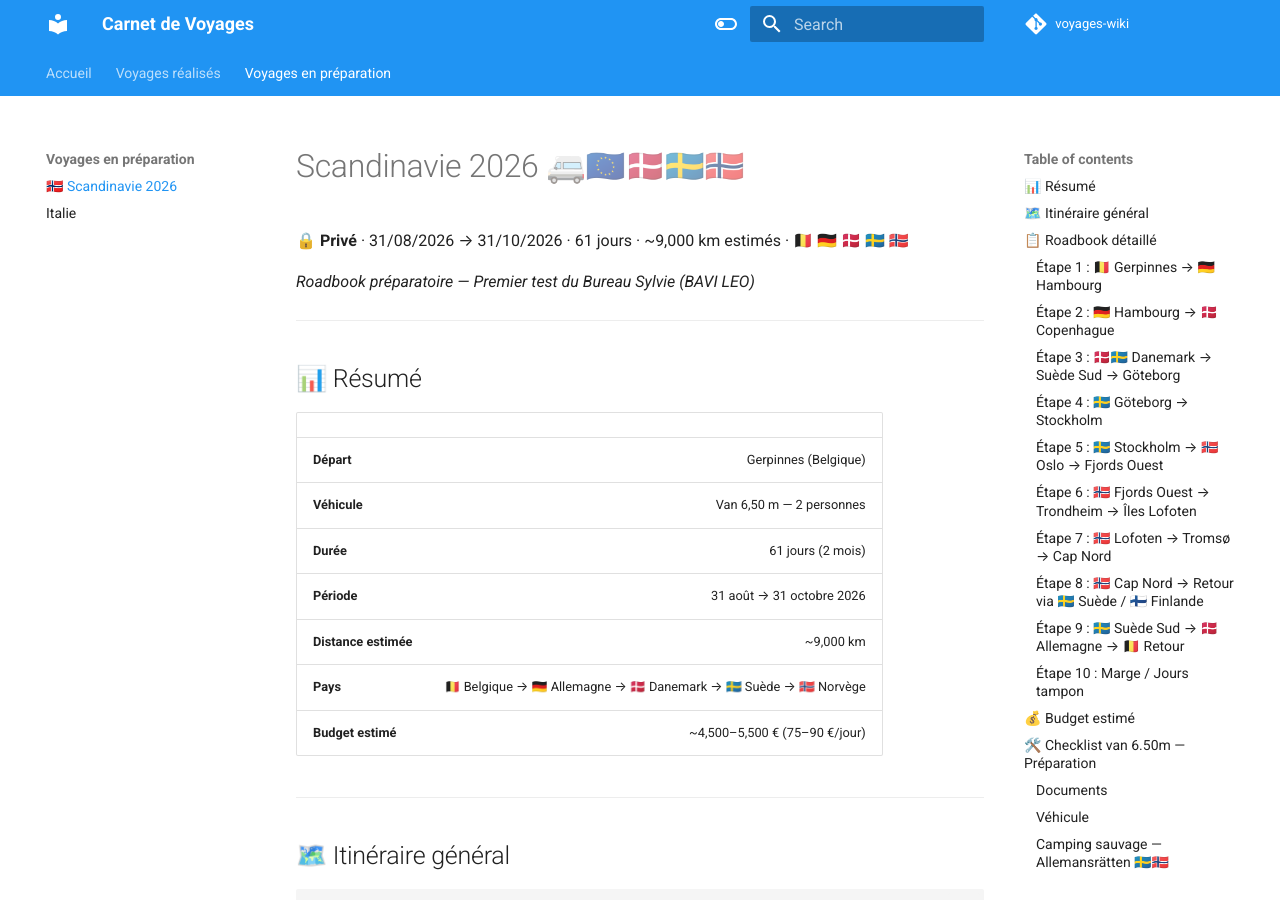
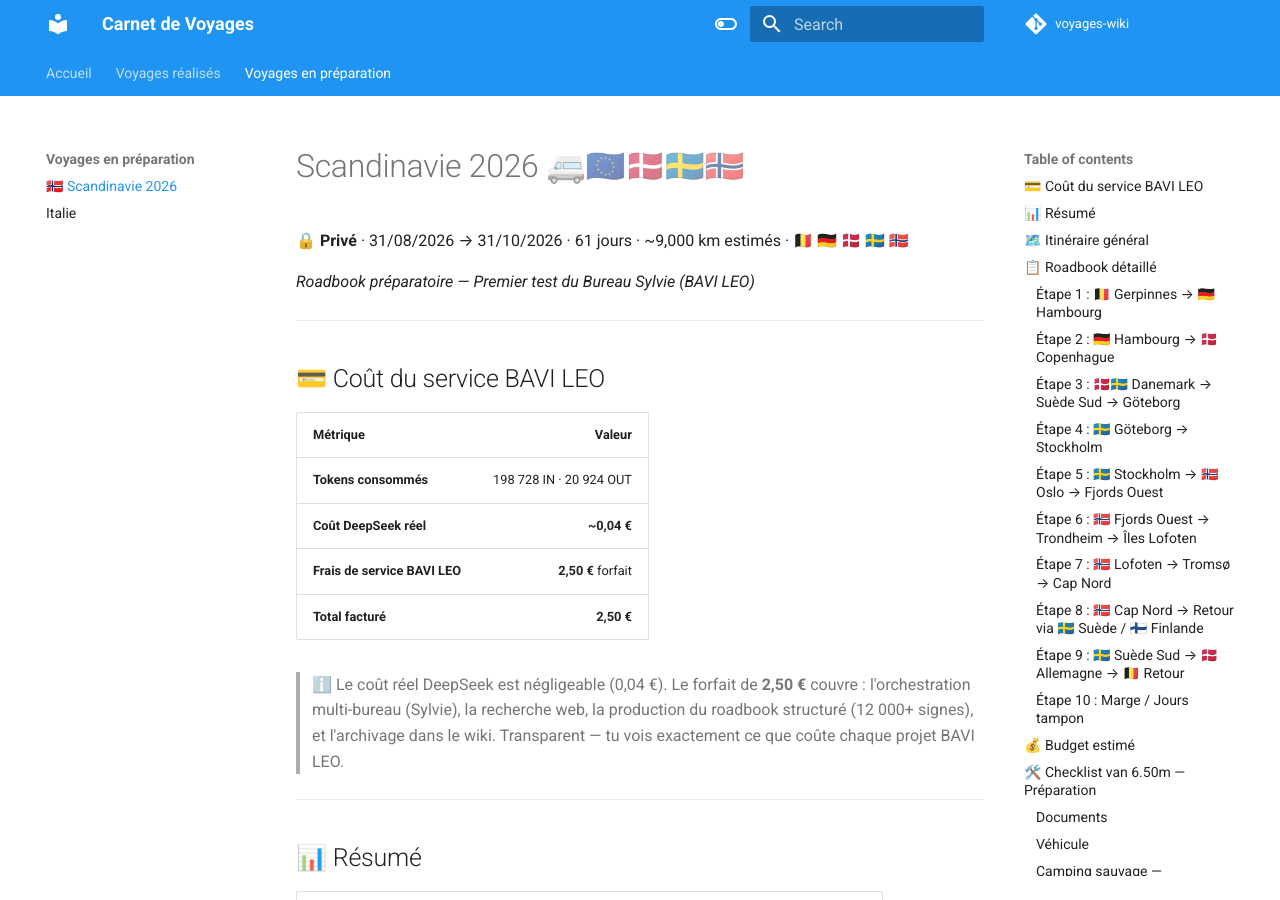
Before and after one commit to christophedanhier-hash/voyages-wiki, an MkDocs documentation site: the page built from docs/scandinavie-2026/index.md, in a window 1280 px wide and 900 px high. Built offline with MkDocs 1.6.1 and Material for MkDocs 9.7.7, drawn with Linux system fonts in a browser that asks for light colours; comment, search, counter and statistics services are not loaded.

Commit message:
💰 Coût service BAVI LEO : transparence sur le roadbook Scandinavie

```diff
--- a/docs/scandinavie-2026/index.md
+++ b/docs/scandinavie-2026/index.md
@@ -3,6 +3,19 @@
 **🔒 Privé** · 31/08/2026 → 31/10/2026 · 61 jours · ~9,000 km estimés · 🇧🇪 🇩🇪 🇩🇰 🇸🇪 🇳🇴
 
 _Roadbook préparatoire — Premier test du Bureau Sylvie (BAVI LEO)_
+
+---
+
+## 💳 Coût du service BAVI LEO
+
+| Métrique | Valeur |
+|:---------|------:|
+| **Tokens consommés** | 198 728 IN · 20 924 OUT |
+| **Coût DeepSeek réel** | **~0,04 €** |
+| **Frais de service BAVI LEO** | **2,50 €** forfait |
+| **Total facturé** | **2,50 €** |
+
+> ℹ️ Le coût réel DeepSeek est négligeable (0,04 €). Le forfait de **2,50 €** couvre : l'orchestration multi-bureau (Sylvie), la recherche web, la production du roadbook structuré (12 000+ signes), et l'archivage dans le wiki. Transparent — tu vois exactement ce que coûte chaque projet BAVI LEO.
 
 ---
 
```
